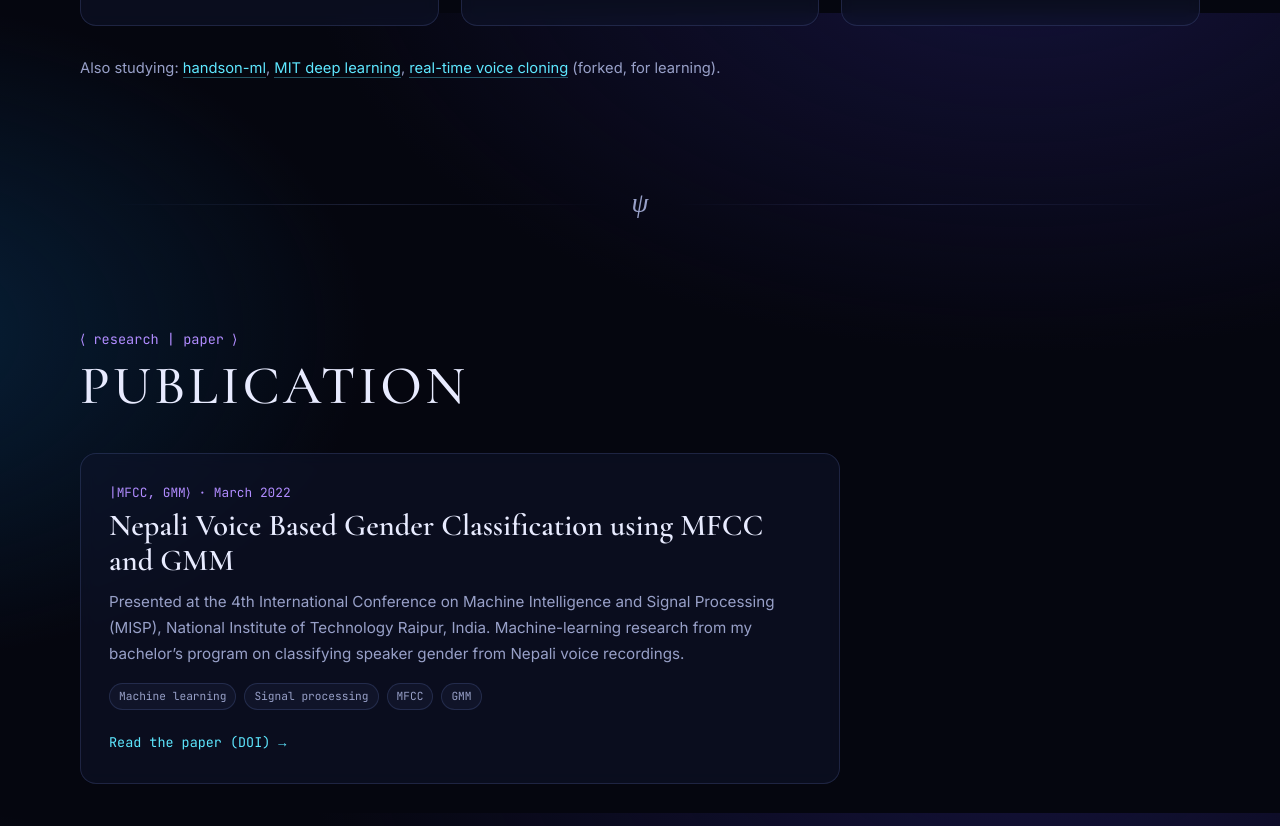
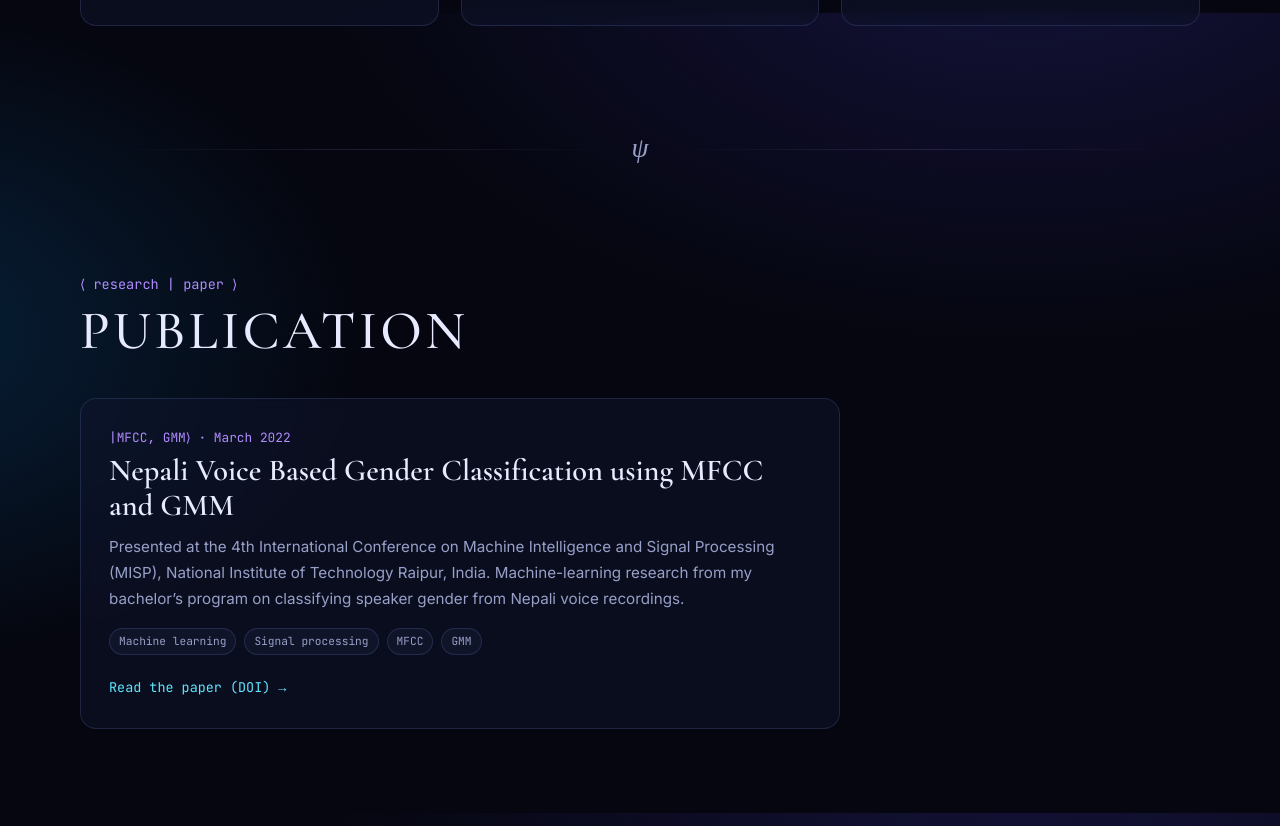
Before and after one commit to SimantaKarki/simantakarki.github.io, a plain HTML site: page index.html in a window 1280 px wide. Shown: the part 6387-7213 px from the top of the page. Drawn offline with nearby package versions, Linux system fonts and the light colour scheme.

Commit message:
Remove projects-more section from index.html
Removed the projects-more paragraph containing links to GitHub repositories.

```diff
--- a/index.html
+++ b/index.html
@@ -359,11 +359,7 @@
 
     </div>
 
-    <p class="projects-more">
-      Also studying: <a class="inline-link" href="https://github.com/SimantaKarki/handson-ml" target="_blank" rel="noopener">handson-ml</a>,
-      <a class="inline-link" href="https://github.com/SimantaKarki/mit-deep-learning" target="_blank" rel="noopener">MIT deep learning</a>,
-      <a class="inline-link" href="https://github.com/SimantaKarki/Real-Time-Voice-Cloning" target="_blank" rel="noopener">real-time voice cloning</a> (forked, for learning).
-    </p>
+
   </div>
 </section>
 
```
